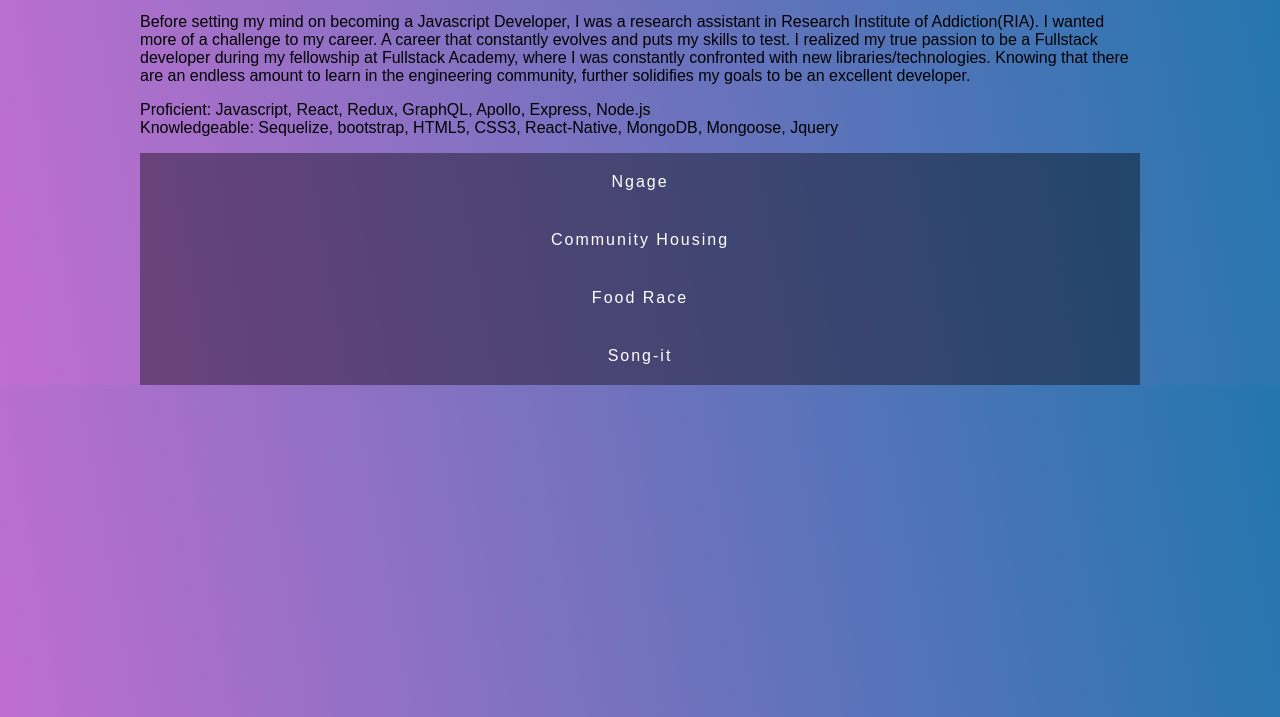
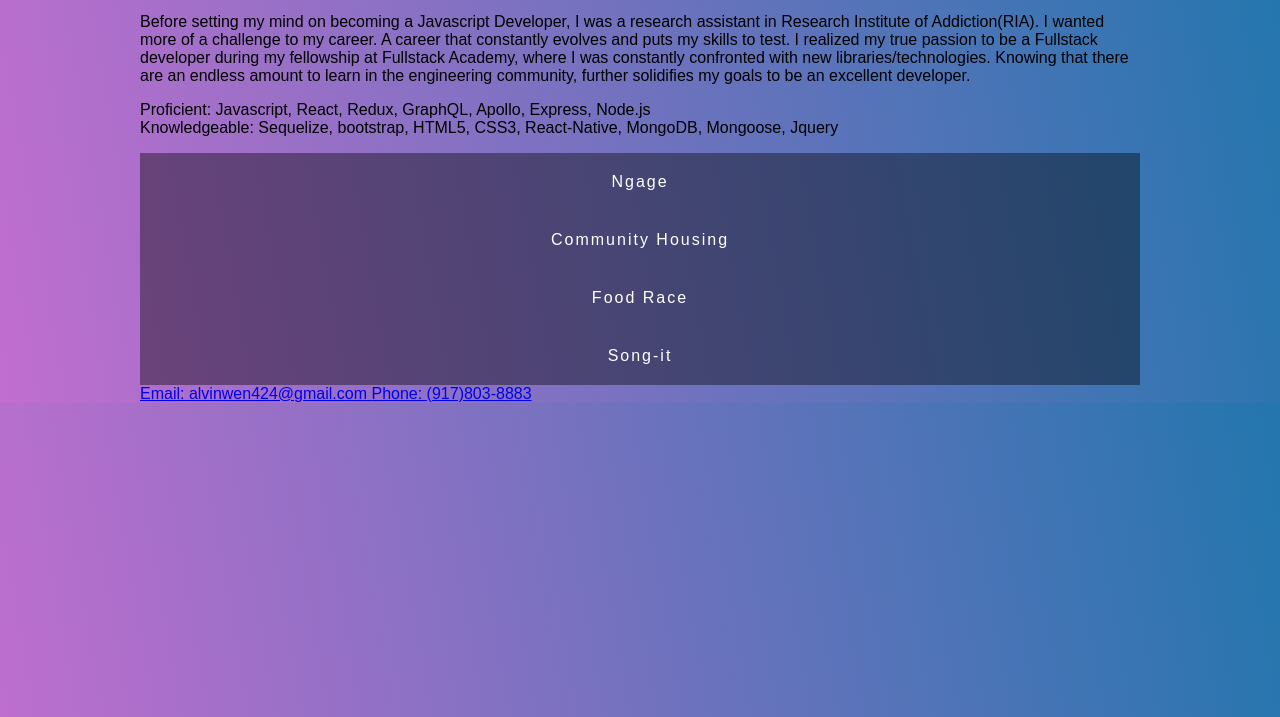
Before and after one commit to alvinwen424/profile, a website: page views/layout.html in a window 1280 px wide. Shown: the part 83-800 px from the top of the page. Drawn offline with Linux system fonts and the light colour scheme; files that its build step writes are made by us from their sources.

Commit message:
working on layout

```diff
--- a/views/layout.html
+++ b/views/layout.html
@@ -36,10 +36,14 @@
         </p>
       </div>
       <div class="projects">
-          <a href="">Ngage</a></li>
+          <a href="https://ngage-fae7f.firebaseapp.com/">Ngage</a></li>
           <a href="">Community Housing</a></li>
           <a href="">Food Race</a></li>
           <a href="">Song-it</a></li>
+      </div>
+      <div class="footer">
+        <a href='mailto:alvinwen424@gmail.com'> Email: alvinwen424@gmail.com </a>
+        <a href='tel:+9178038883' > Phone: (917)803-8883 </a>
       </div>
     </div>
   </body>
```
Also changed, not shown: 1 other file.
